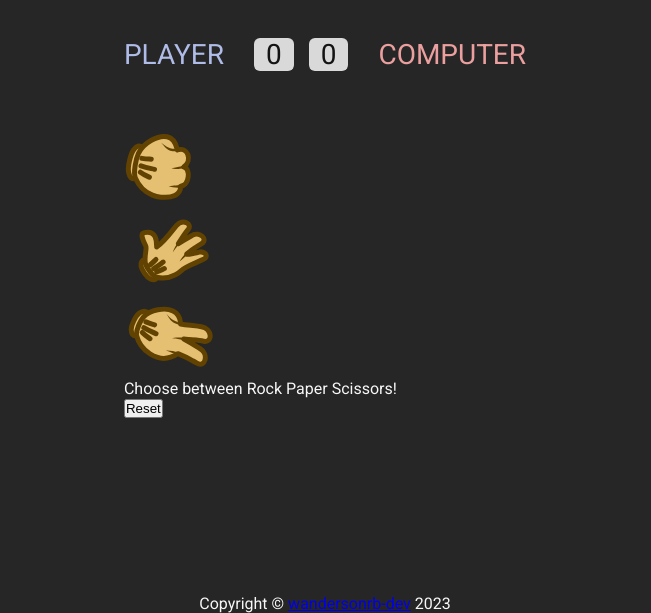
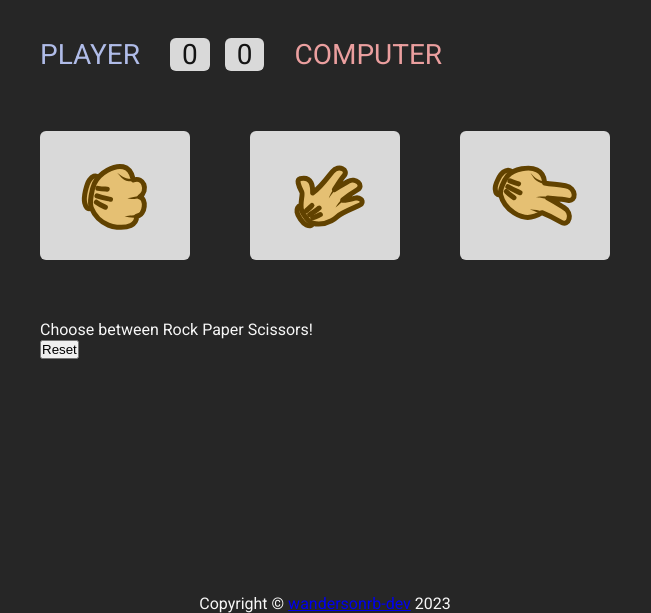
Before and after one commit to wandersonrb-dev/odin-rps, a plain HTML site: page index.html in a window 1280 px wide. Shown: the part 187-800 px from the top of the page, without its empty margins (315-966 px from the left). Drawn offline with Linux system fonts and the light colour scheme.

Commit message:
Create options buttons

```diff
--- a/index.html
+++ b/index.html
@@ -25,13 +25,13 @@
       </div>
 
       <div class="game-options">
-        <div class="rock">
+        <div class="rock option">
           <img src="./images/rock.svg" alt="rock" class="rock-icon">
         </div>
-        <div class="paper">
+        <div class="paper option">
           <img src="./images/paper.svg" alt="paper" class="paper-icon">
         </div>
-        <div class="scissors">
+        <div class="scissors option">
           <img src="./images/scissors.svg" alt="scissors" class="scissors-icon">
         </div>
       </div>
--- a/style.css
+++ b/style.css
@@ -27,6 +27,10 @@ body {
 .header h1 {
   font-size: 64px;
   color: #E5C073;
+}
+
+.main {
+  flex: 1;
 }
 
 .scoreboard {
@@ -64,7 +68,20 @@ body {
   border-radius: 6px;
 }
 
+.game-options {
+  display: flex;
+  justify-content: center;
+  gap: 60px;
+  margin-bottom: 60px;
+}
 
-.main {
-  flex: 1;
+.option {
+  background-color: #D9D9D9;
+  display: flex;
+  justify-content: center;
+  align-items: center;
+  padding: 20px;
+  width: 150px;
+  border-radius: 6px;
+  cursor: pointer;
 }
```
